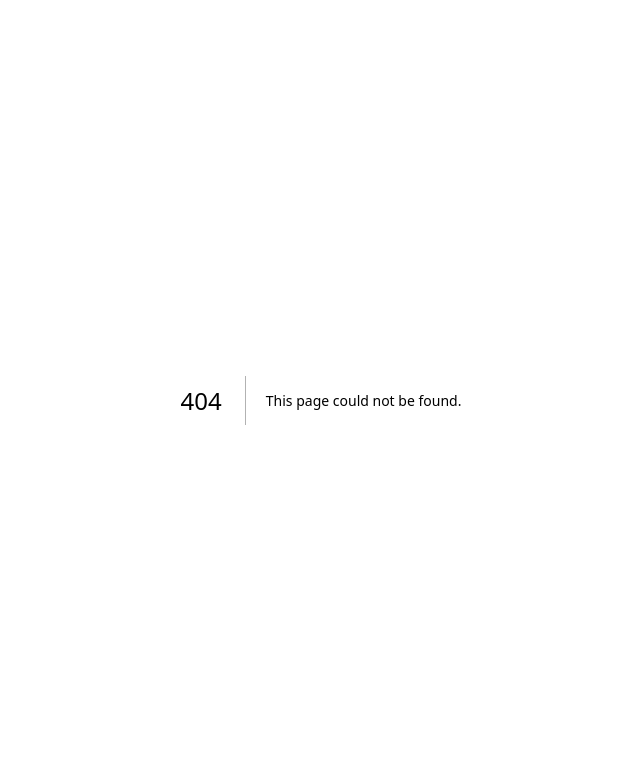
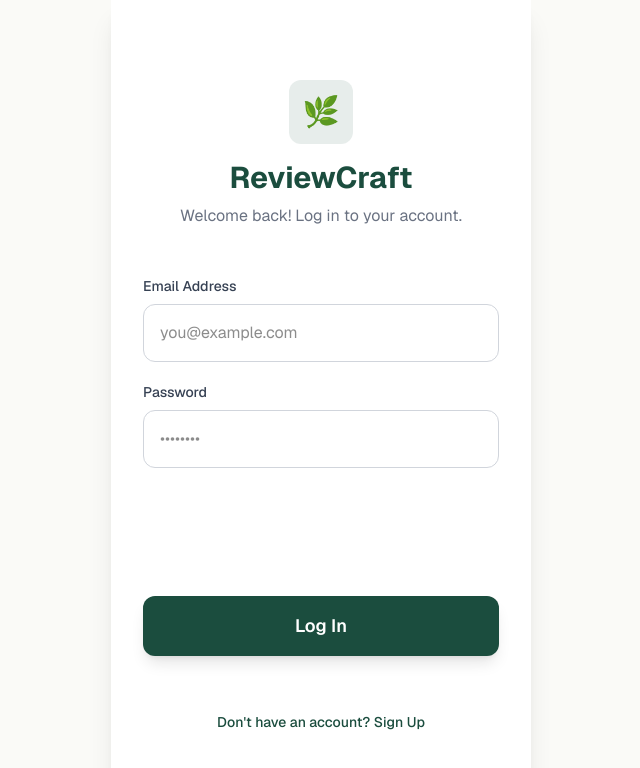
Before and after one commit to worketmedia/reviewcraft, a Next.js app: page /login in a window 1280 px wide. Before the commit this address had no page. Shown: the top 768 px of the page, without its empty margins (319-959 px from the left). Built offline with nearby package versions, Linux system fonts and the light colour scheme; no server answers.

Commit message:
feat: add authentication with login and signup

```diff
--- /dev/null
+++ b/src/app/auth/callback/route.ts
@@ -0,0 +1,44 @@
+import { createServerClient } from '@supabase/ssr'
+import { cookies } from 'next/headers'
+import { NextResponse, type NextRequest } from 'next/server'
+
+export async function GET(request: NextRequest) {
+  const requestUrl = new URL(request.url)
+  const code = requestUrl.searchParams.get('code')
+  const origin = requestUrl.origin
+
+  if (code) {
+    const cookieStore = await cookies()
+
+    const supabase = createServerClient(
+      process.env.NEXT_PUBLIC_SUPABASE_URL!,
+      process.env.NEXT_PUBLIC_SUPABASE_ANON_KEY!,
+      {
+        cookies: {
+          getAll() {
+            return cookieStore.getAll()
+          },
+          setAll(cookiesToSet) {
+            try {
+              cookiesToSet.forEach(({ name, value, options }) => {
+                cookieStore.set(name, value, options)
+              })
+            } catch {
+              // The `setAll` method was called from a Server Component.
+              // This can be ignored if you have middleware refreshing user sessions.
+            }
+          },
+        },
+      }
+    )
+
+    const { error } = await supabase.auth.exchangeCodeForSession(code)
+
+    if (!error) {
+      return NextResponse.redirect(`${origin}/dashboard`)
+    }
+  }
+
+  // If there's no code or an error, redirect to login
+  return NextResponse.redirect(`${origin}/login?error=auth_callback_failed`)
+}
--- /dev/null
+++ b/src/app/login/page.tsx
@@ -0,0 +1,141 @@
+'use client'
+
+import { useState } from 'react'
+import { useRouter } from 'next/navigation'
+import { createClient } from '@/lib/supabase/client'
+import { FaSpinner } from 'react-icons/fa'
+
+export default function LoginPage() {
+  const [isLogin, setIsLogin] = useState(true)
+  const [email, setEmail] = useState('')
+  const [password, setPassword] = useState('')
+  const [confirmPassword, setConfirmPassword] = useState('')
+  const [error, setError] = useState<string | null>(null)
+  const [isLoading, setIsLoading] = useState(false)
+  const router = useRouter()
+  const supabase = createClient()
+
+  const handleSubmit = async (e: React.FormEvent) => {
+    e.preventDefault()
+    setError(null)
+    setIsLoading(true)
+
+    try {
+      if (isLogin) {
+        const { error } = await supabase.auth.signInWithPassword({
+          email,
+          password,
+        })
+        if (error) throw error
+        router.push('/dashboard')
+      } else {
+        if (password !== confirmPassword) {
+          throw new Error('Passwords do not match')
+        }
+        const { error } = await supabase.auth.signUp({
+          email,
+          password,
+          options: {
+            emailRedirectTo: `${location.origin}/auth/callback`,
+          },
+        })
+        if (error) throw error
+        alert('Signup successful! Check your email to confirm your account if required, or log in.')
+        setIsLogin(true)
+        setPassword('')
+        setConfirmPassword('')
+      }
+    } catch (err: any) {
+      setError(err.message || 'An error occurred during authentication')
+    } finally {
+      setIsLoading(false)
+    }
+  }
+
+  return (
+    <div className="min-h-screen bg-[#FAFAF7] text-[#1A1A1A] font-sans flex justify-center">
+      <div className="w-full max-w-[420px] min-h-screen bg-white shadow-xl flex flex-col p-8">
+
+        <div className="flex flex-col items-center justify-center mt-12 mb-12">
+          <div className="w-16 h-16 bg-[#1B4D3E]/10 rounded-xl flex items-center justify-center mb-4">
+             <span className="text-3xl">🌿</span>
+          </div>
+          <h1 className="text-3xl font-bold text-[#1B4D3E]">ReviewCraft</h1>
+          <p className="text-gray-500 mt-2 text-center">
+            {isLogin ? 'Welcome back! Log in to your account.' : 'Create your account to get started.'}
+          </p>
+        </div>
+
+        <form onSubmit={handleSubmit} className="flex flex-col space-y-5 flex-1">
+          {error && (
+            <div className="bg-red-50 text-red-600 p-4 rounded-xl text-sm border border-red-100">
+              {error}
+            </div>
+          )}
+
+          <div>
+            <label className="block text-sm font-medium text-gray-700 mb-2">Email Address</label>
+            <input
+              type="email"
+              required
+              className="w-full border border-gray-300 rounded-xl p-4 focus:outline-none focus:ring-2 focus:ring-[#1B4D3E]/50 min-h-[44px]"
+              placeholder="you@example.com"
+              value={email}
+              onChange={(e) => setEmail(e.target.value)}
+            />
+          </div>
+
+          <div>
+            <label className="block text-sm font-medium text-gray-700 mb-2">Password</label>
+            <input
+              type="password"
+              required
+              className="w-full border border-gray-300 rounded-xl p-4 focus:outline-none focus:ring-2 focus:ring-[#1B4D3E]/50 min-h-[44px]"
+              placeholder="••••••••"
+              value={password}
+              onChange={(e) => setPassword(e.target.value)}
+            />
+          </div>
+
+          {!isLogin && (
+            <div>
+              <label className="block text-sm font-medium text-gray-700 mb-2">Confirm Password</label>
+              <input
+                type="password"
+                required
+                className="w-full border border-gray-300 rounded-xl p-4 focus:outline-none focus:ring-2 focus:ring-[#1B4D3E]/50 min-h-[44px]"
+                placeholder="••••••••"
+                value={confirmPassword}
+                onChange={(e) => setConfirmPassword(e.target.value)}
+              />
+            </div>
+          )}
+
+          <div className="pt-4 mt-auto">
+            <button
+              type="submit"
+              disabled={isLoading}
+              className="w-full flex items-center justify-center space-x-2 bg-[#1B4D3E] text-white py-4 rounded-xl font-semibold text-lg shadow-lg min-h-[44px] disabled:opacity-70"
+            >
+              {isLoading && <FaSpinner className="animate-spin" />}
+              <span>{isLogin ? 'Log In' : 'Sign Up'}</span>
+            </button>
+          </div>
+
+          <div className="text-center mt-6 pb-6">
+            <button
+              type="button"
+              onClick={() => {
+                setIsLogin(!isLogin)
+                setError(null)
+              }}
+              className="text-[#1B4D3E] font-medium text-sm hover:underline p-2 min-h-[44px]"
+            >
+              {isLogin ? "Don't have an account? Sign Up" : "Already have an account? Log In"}
+            </button>
+          </div>
+        </form>
+      </div>
+    </div>
+  )
+}
--- /dev/null
+++ b/src/middleware.ts
@@ -0,0 +1,56 @@
+import { createServerClient } from '@supabase/ssr'
+import { NextResponse, type NextRequest } from 'next/server'
+
+export async function middleware(request: NextRequest) {
+  let supabaseResponse = NextResponse.next({
+    request,
+  })
+
+  const supabase = createServerClient(
+    process.env.NEXT_PUBLIC_SUPABASE_URL!,
+    process.env.NEXT_PUBLIC_SUPABASE_ANON_KEY!,
+    {
+      cookies: {
+        getAll() {
+          return request.cookies.getAll()
+        },
+        setAll(cookiesToSet) {
+          cookiesToSet.forEach(({ name, value, options }) => request.cookies.set(name, value))
+          supabaseResponse = NextResponse.next({
+            request,
+          })
+          cookiesToSet.forEach(({ name, value, options }) =>
+            supabaseResponse.cookies.set(name, value, options)
+          )
+        },
+      },
+    }
+  )
+
+  const {
+    data: { user },
+  } = await supabase.auth.getUser()
+
+  const isDashboardRoute = request.nextUrl.pathname.startsWith('/dashboard')
+  const isLoginRoute = request.nextUrl.pathname === '/login'
+
+  if (!user && isDashboardRoute) {
+    const url = request.nextUrl.clone()
+    url.pathname = '/login'
+    return NextResponse.redirect(url)
+  }
+
+  if (user && isLoginRoute) {
+    const url = request.nextUrl.clone()
+    url.pathname = '/dashboard'
+    return NextResponse.redirect(url)
+  }
+
+  return supabaseResponse
+}
+
+export const config = {
+  matcher: [
+    '/((?!_next/static|_next/image|favicon.ico|.*\\.(?:svg|png|jpg|jpeg|gif|webp)$).*)',
+  ],
+}
```
